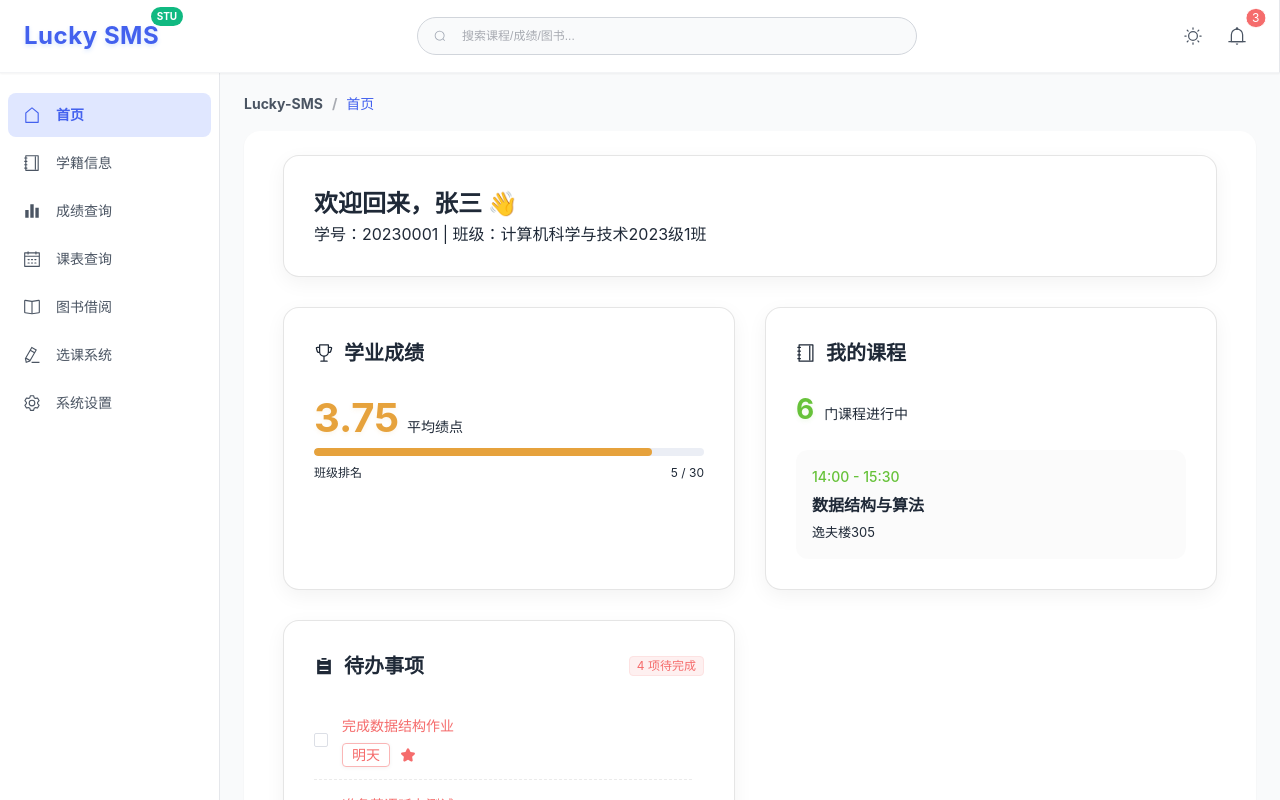
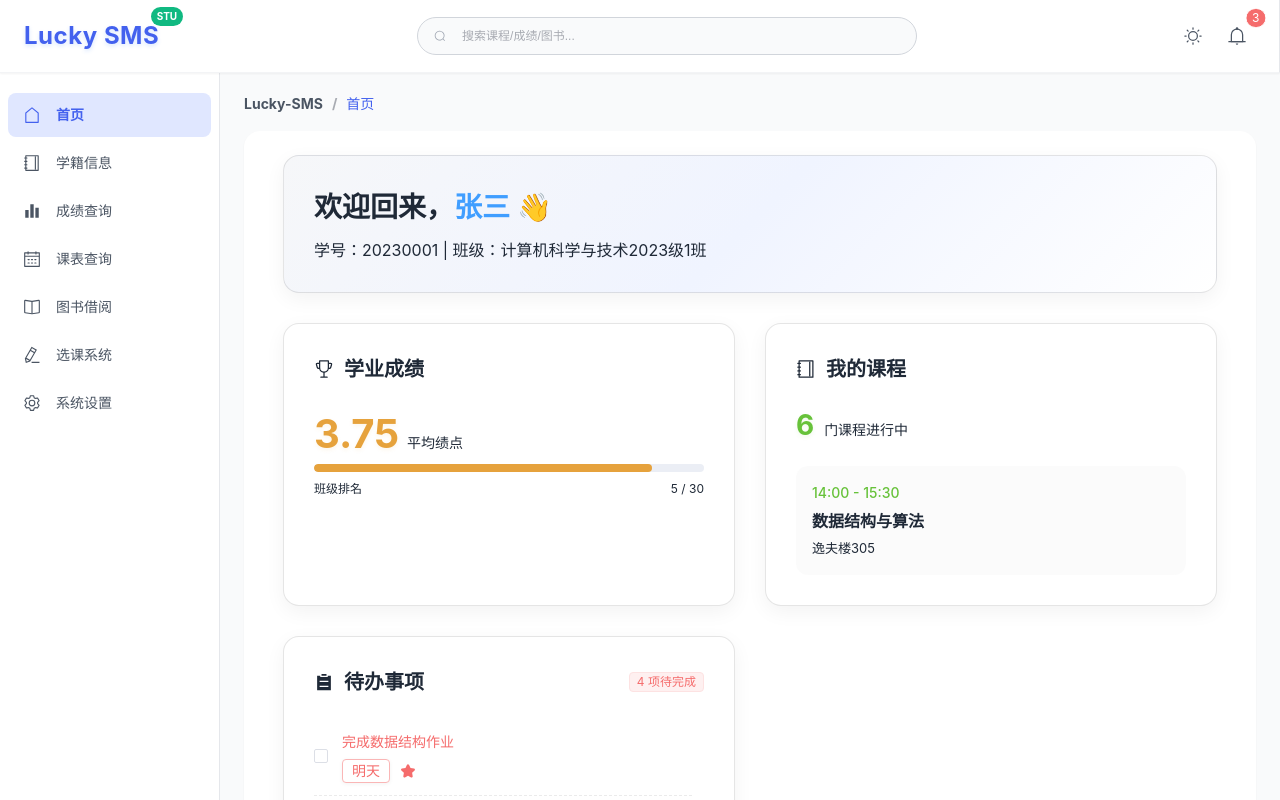
Before and after one commit to YangShengzhou03/Lucky_SMSS, a Vue app in the folder frontend/: page /student in a window 1280 px wide. Built offline with nearby package versions, Linux system fonts and the light colour scheme.

Commit message:
update frontend/src/views/Student/HomePage.vue.
Signed-off-by: Yangshengzhou <3555844679@qq.com>

```diff
--- a/frontend/src/views/Student/HomePage.vue
+++ b/frontend/src/views/Student/HomePage.vue
@@ -1,15 +1,6 @@
 <template>
   <div class="student-home" @mousemove="handleMouseMove">
-    <div v-if="loading" class="loading-container">
-      <el-skeleton :loading="true" class="welcome-skeleton" />
-      <div class="info-cards">
-        <el-skeleton :loading="true" class="card-skeleton" />
-        <el-skeleton :loading="true" class="card-skeleton" />
-        <el-skeleton :loading="true" class="card-skeleton" />
-      </div>
-      <el-skeleton :loading="true" class="announcement-skeleton" />
-    </div>
-    <div v-else-if="error" class="error-container">
+    <div v-if="error" class="error-container">
       <el-icon class="error-icon">
         <WarningFilled />
       </el-icon>
@@ -144,7 +135,7 @@ import {
   Trophy, Notebook, List, ArrowRight, StarFilled, Bell,
   WarningFilled, Plus
 } from '@element-plus/icons-vue'
-import { ElMessage, ElSkeleton, ElButton, ElLink } from 'element-plus'
+import { ElMessage, ElButton, ElLink } from 'element-plus'
 
 const student = ref(null)
 const announcements = ref(null)
@@ -170,7 +161,6 @@ const updateTodo = async (item) => {
   const originalState = item.completed
 
   try {
-    await new Promise(resolve => setTimeout(resolve, 500))
     ElMessage.success('待办事项已更新')
   } catch (err) {
     item.completed = originalState
@@ -227,8 +217,6 @@ const fetchData = async () => {
   error.value = null
 
   try {
-    await new Promise(resolve => setTimeout(resolve, 800))
-
     student.value = {
       name: '张三',
       id: '20230001',
@@ -407,8 +395,72 @@ onUnmounted(() => {
 
 .welcome-section {
   margin-bottom: 30px;
+  position: relative;
+  background: linear-gradient(135deg, #f6f7f9 0%, #f0f4ff 50%, #ffffff 100%);
+  border-radius: 16px;
+  padding: 30px;
+  overflow: hidden;
+
+  .dark & {
+    background: linear-gradient(135deg, #1e293b 0%, #0f172a 100%);
+  }
+
+  &::after {
+    content: '';
+    position: absolute;
+    top: 0;
+    left: -100%;
+    width: 50%;
+    height: 100%;
+    background: linear-gradient(to right,
+        transparent 0%,
+        rgba(255, 255, 255, 0.3) 50%,
+        transparent 100%);
+    transform: skewX(-25deg);
+    animation: shine 6s infinite;
+    z-index: 1;
+  }
+
+  .dark &::after {
+    background: linear-gradient(to right,
+        transparent 0%,
+        rgba(99, 102, 241, 0.3) 50%,
+        transparent 100%);
+  }
+
+  h2 {
+    position: relative;
+    z-index: 2;
+    font-size: 28px;
+    font-weight: 600;
+    margin: 0 0 10px;
+    color: var(--text-primary);
+
+    .username {
+      color: var(--el-color-primary);
+    }
+  }
+
+  .subtitle {
+    position: relative;
+    z-index: 2;
+    font-size: 16px;
+    color: var(--text-secondary);
+    margin: 0;
+  }
 }
 
+@keyframes shine {
+  0% {
+    left: -100%;
+  }
+
+  100% {
+    left: 150%;
+  }
+}
+
+/* 以下其他样式保持不变 */
 .score-card {
   .gpa {
     .value {
```
